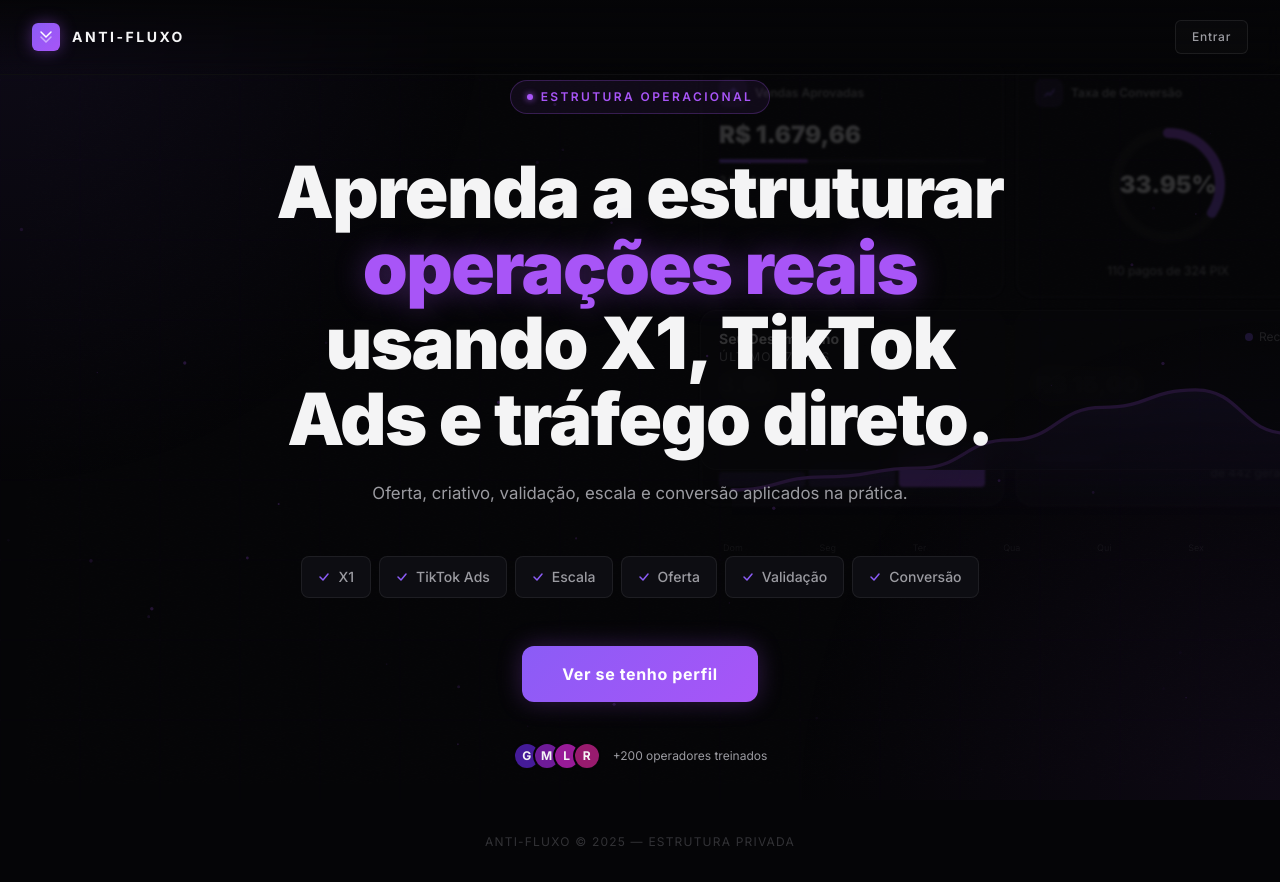
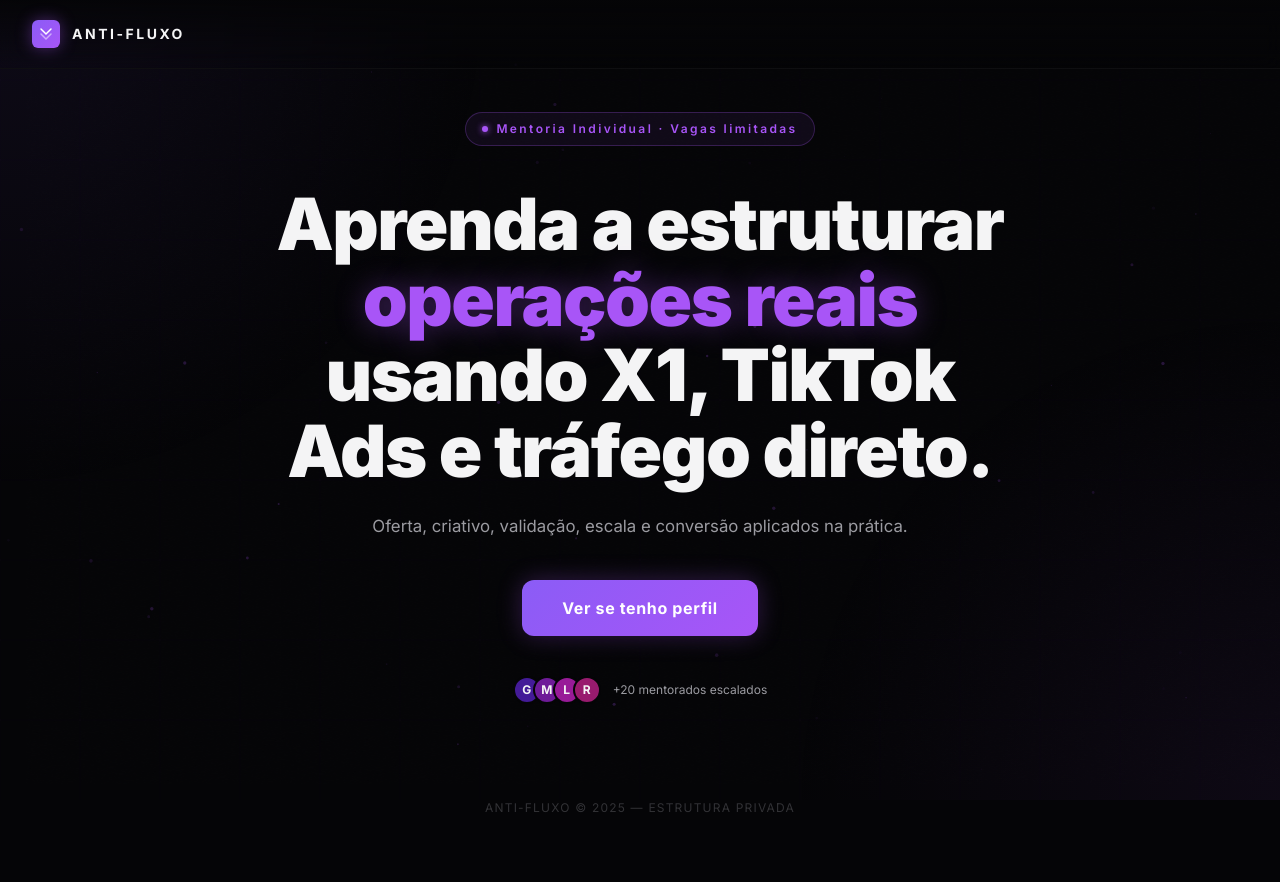
Before and after one commit to gabrielmaiagt/mentoriav2, a Next.js app: page / in a window 1280 px wide. After the commit the page ends 848 px from the top, so only its background shows below. Built offline with nearby package versions, Linux system fonts and the light colour scheme.

Commit message:
fix: landing page - remove dashboard bg, botao entrar, feature cards; atualiza badge e social proof

```diff
--- a/app/page.tsx
+++ b/app/page.tsx
@@ -4,121 +4,12 @@
 import Link from "next/link";
 import BackgroundAtmosphere from "@/components/BackgroundAtmosphere";
 import Navbar from "@/components/Navbar";
-import { CircularGauge, AreaChart, MiniBarChart, ProgressRow } from "@/components/DashboardWidget";
-
-const featureCards = [
-  { label: "X1" },
-  { label: "TikTok Ads" },
-  { label: "Escala" },
-  { label: "Oferta" },
-  { label: "Validação" },
-  { label: "Conversão" },
-];
-
-function DashboardPreview() {
-  const cardBase = {
-    background: "rgba(13,13,18,0.85)",
-    border: "1px solid rgba(255,255,255,0.07)",
-    borderRadius: "16px",
-    padding: "18px",
-    backdropFilter: "blur(12px)",
-  };
-
-  return (
-    <div className="absolute inset-0 pointer-events-none select-none overflow-hidden" style={{ opacity: 0.18 }}>
-      {/* Grid de cards — visível no fundo desfocado */}
-      <div
-        className="absolute"
-        style={{
-          right: "-40px",
-          top: "60px",
-          width: "620px",
-          display: "grid",
-          gridTemplateColumns: "1fr 1fr",
-          gridTemplateRows: "auto auto",
-          gap: "12px",
-          filter: "blur(1px)",
-        }}
-      >
-        {/* Vendas Aprovadas */}
-        <div style={cardBase}>
-          <div className="flex items-center gap-2 mb-3">
-            <div className="w-7 h-7 rounded-lg flex items-center justify-center" style={{ background: "rgba(139,92,246,0.2)" }}>
-              <svg width="13" height="13" viewBox="0 0 13 13" fill="none"><path d="M6.5 1.5v10M3 5l3.5-3.5L10 5" stroke="#8B5CF6" strokeWidth="1.4" strokeLinecap="round"/></svg>
-            </div>
-            <span className="text-xs font-semibold" style={{ color: "#9B9BA1" }}>Vendas Aprovadas</span>
-          </div>
-          <div className="font-black text-2xl mb-2" style={{ color: "#F4F4F5" }}>R$ 1.679,66</div>
-          <div className="h-1 rounded-full mb-1" style={{ background: "rgba(255,255,255,0.06)" }}>
-            <div className="h-full rounded-full w-1/3" style={{ background: "linear-gradient(90deg,#8B5CF6,#A855F7)" }} />
-          </div>
-          <span className="text-xs" style={{ color: "#9B9BA1" }}>34% Aprov.</span>
-        </div>
-
-        {/* Taxa de Conversão */}
-        <div style={{ ...cardBase, display: "flex", flexDirection: "column", alignItems: "center", justifyContent: "center" }}>
-          <div className="flex items-center gap-2 mb-2 self-start">
-            <div className="w-7 h-7 rounded-lg flex items-center justify-center" style={{ background: "rgba(139,92,246,0.2)" }}>
-              <svg width="13" height="13" viewBox="0 0 13 13" fill="none"><path d="M2 9l3-3 2 2 4-5" stroke="#8B5CF6" strokeWidth="1.4" strokeLinecap="round"/></svg>
-            </div>
-            <span className="text-xs font-semibold" style={{ color: "#9B9BA1" }}>Taxa de Conversão</span>
-          </div>
-          <CircularGauge value={33.95} label="Conversão" sub="110 pagos de 324 PIX" />
-        </div>
-
-        {/* Total Starts */}
-        <div style={cardBase}>
-          <div className="flex items-center gap-2 mb-3">
-            <div className="w-7 h-7 rounded-lg flex items-center justify-center" style={{ background: "rgba(139,92,246,0.2)" }}>
-              <svg width="13" height="13" viewBox="0 0 13 13" fill="none"><path d="M6.5 2l1 3h3l-2.5 2 1 3-2.5-2-2.5 2 1-3L3 5h3l.5-3z" stroke="#8B5CF6" strokeWidth="1.2" fill="none"/></svg>
-            </div>
-            <span className="text-xs font-semibold" style={{ color: "#9B9BA1" }}>Total Starts</span>
-          </div>
-          <div className="font-black text-2xl mb-1" style={{ color: "#F4F4F5" }}>3.6k</div>
-          <p className="text-xs mb-0.5" style={{ color: "#9B9BA1" }}>leads iniciaram conversa</p>
-          <p className="text-xs" style={{ color: "#9B9BA1" }}>33 starts por venda</p>
-          <MiniBarChart data={[30, 55, 80]} />
-        </div>
-
-        {/* Ticket Médio */}
-        <div style={cardBase}>
-          <div className="flex items-center gap-2 mb-3">
-            <div className="w-7 h-7 rounded-lg flex items-center justify-center" style={{ background: "rgba(139,92,246,0.2)" }}>
-              <svg width="13" height="13" viewBox="0 0 13 13" fill="none"><rect x="2" y="4" width="9" height="6" rx="1" stroke="#8B5CF6" strokeWidth="1.2"/><path d="M4 4V3a2 2 0 014 0v1" stroke="#8B5CF6" strokeWidth="1.2"/></svg>
-            </div>
-            <span className="text-xs font-semibold" style={{ color: "#9B9BA1" }}>Ticket Médio</span>
-          </div>
-          <div className="font-black text-2xl mb-1" style={{ color: "#F4F4F5" }}>R$ 15,00</div>
-          <p className="text-xs mb-3" style={{ color: "#9B9BA1" }}>Vendas: R$ 1.679,66</p>
-          <ProgressRow label="PIX Pagos" value={110} total={442} />
-        </div>
-      </div>
-
-      {/* Gráfico de desempenho */}
-      <div
-        className="absolute"
-        style={{
-          right: "-40px",
-          top: "310px",
-          width: "620px",
-          ...cardBase,
-          height: "160px",
-          display: "flex",
-          flexDirection: "column",
-        }}
-      >
-        <AreaChart data={[12, 18, 22, 35, 50, 58, 38]} title="Seu Desempenho" subtitle="ÚLTIMOS 7 DIAS" />
-      </div>
-    </div>
-  );
-}
 
 export default function LandingPage() {
   return (
     <div className="relative min-h-screen flex flex-col overflow-hidden" style={{ backgroundColor: "#050507" }}>
       <BackgroundAtmosphere />
-      <DashboardPreview />
-      <Navbar />
+      <Navbar showEnter={false} />
 
       <main className="relative z-10 flex-1 flex flex-col items-center justify-center px-6 pt-20 pb-16 min-h-screen">
         <motion.div
@@ -140,7 +31,7 @@
               }}
             >
               <span className="w-1.5 h-1.5 rounded-full" style={{ background: "#A855F7", boxShadow: "0 0 6px #A855F7" }} />
-              ESTRUTURA OPERACIONAL
+              Mentoria Individual · Vagas limitadas
             </span>
           </motion.div>
 
@@ -158,36 +49,11 @@
 
           <motion.p
             variants={{ hidden: { opacity: 0, y: 16 }, visible: { opacity: 1, y: 0, transition: { duration: 0.7 } } }}
-            className="mb-12 max-w-xl leading-relaxed"
+            className="mb-10 max-w-xl leading-relaxed"
             style={{ fontSize: "1.05rem", color: "#9B9BA1", fontWeight: 400 }}
           >
             Oferta, criativo, validação, escala e conversão aplicados na prática.
           </motion.p>
-
-          <motion.div
-            variants={{ hidden: { opacity: 0 }, visible: { opacity: 1, transition: { staggerChildren: 0.07 } } }}
-            className="flex flex-wrap justify-center gap-2 mb-12"
-          >
-            {featureCards.map((card) => (
-              <motion.div
-                key={card.label}
-                variants={{ hidden: { opacity: 0, scale: 0.95 }, visible: { opacity: 1, scale: 1, transition: { duration: 0.4 } } }}
-                whileHover={{ scale: 1.04 }}
-                className="flex items-center gap-2 px-4 py-2.5 rounded-lg text-sm font-medium cursor-default"
-                style={{
-                  background: "#0D0D12",
-                  border: "1px solid rgba(255,255,255,0.07)",
-                  color: "#9B9BA1",
-                  transition: "all 0.2s ease",
-                }}
-              >
-                <svg width="12" height="12" viewBox="0 0 12 12" fill="none">
-                  <path d="M2 6L5 9L10 3" stroke="#8B5CF6" strokeWidth="1.5" strokeLinecap="round" strokeLinejoin="round" />
-                </svg>
-                {card.label}
-              </motion.div>
-            ))}
-          </motion.div>
 
           <motion.div
             variants={{ hidden: { opacity: 0, y: 16 }, visible: { opacity: 1, y: 0, transition: { duration: 0.7 } } }}
@@ -224,7 +90,7 @@
                 </div>
               ))}
             </div>
-            <span className="text-xs" style={{ color: "#9B9BA1" }}>+200 operadores treinados</span>
+            <span className="text-xs" style={{ color: "#9B9BA1" }}>+20 mentorados escalados</span>
           </motion.div>
         </motion.div>
       </main>
```
